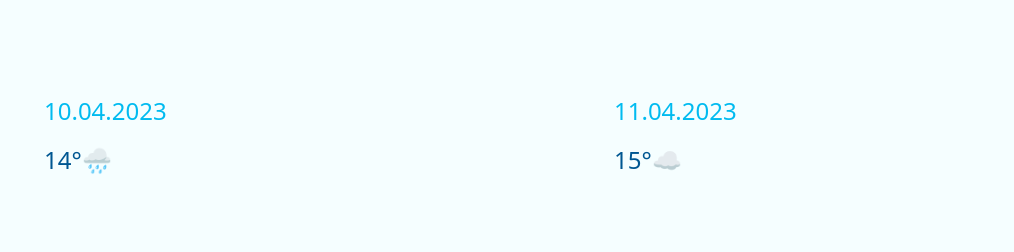
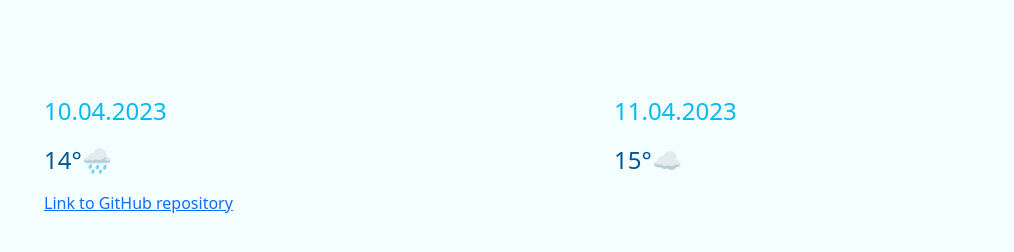
Before and after one commit to YanaTikh/sitecode, a plain HTML site: page index.html in a window 1280 px wide. Shown: the part 358-610 px from the top of the page, without its empty margins (38-1052 px from the left). Drawn offline with nearby package versions, Linux system fonts and the light colour scheme.

Commit message:
Add files via upload

```diff
--- a/index.html
+++ b/index.html
@@ -75,6 +75,11 @@
           </h4>
         </div>
       </div>
+      <div class="col footer">
+        <a href="https://github.com/YanaTikh/sitecode" target="_blank"
+          >Link to GitHub repository
+        </a>
+      </div>
     </div>
   </body>
   <script src="index.js"></script>
```
